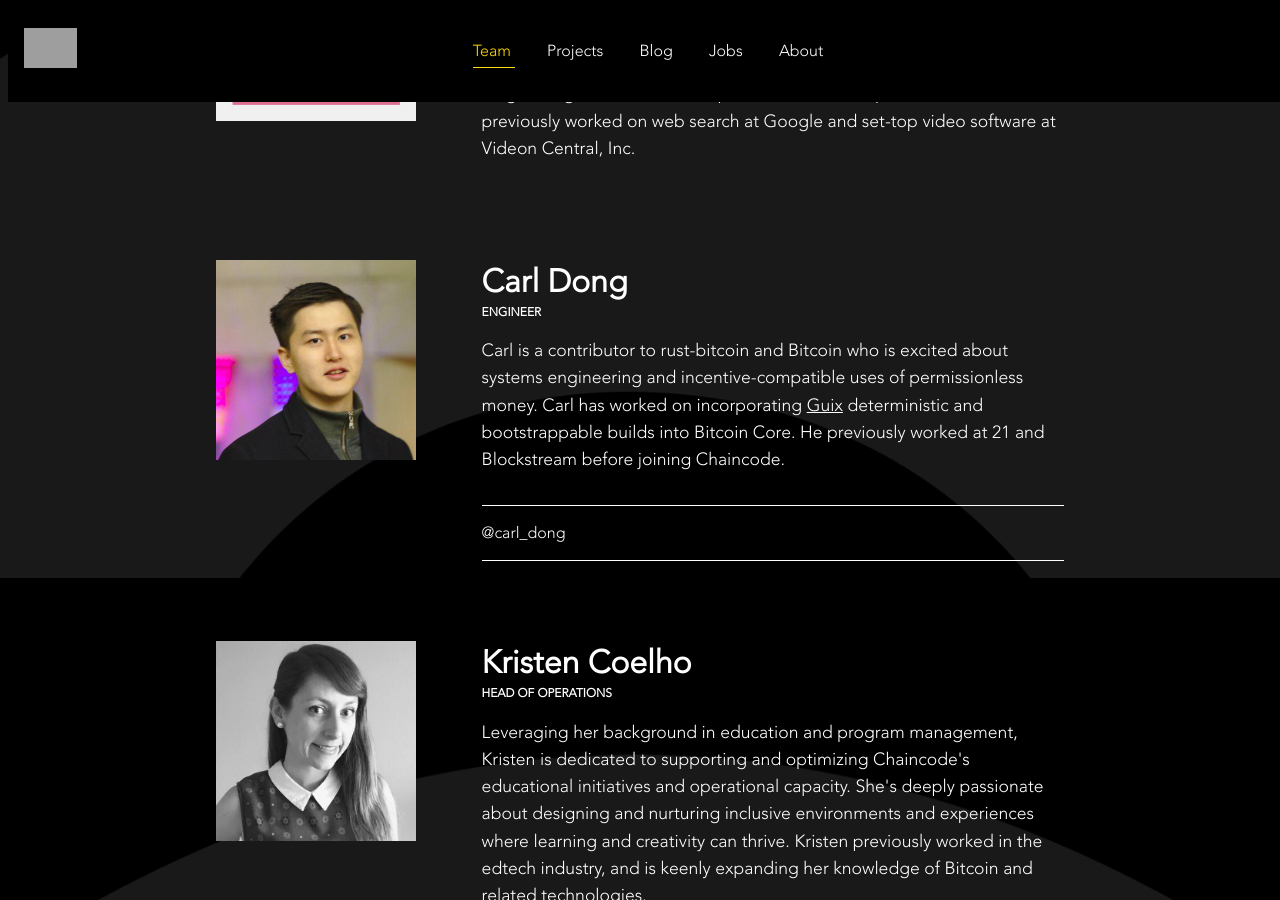
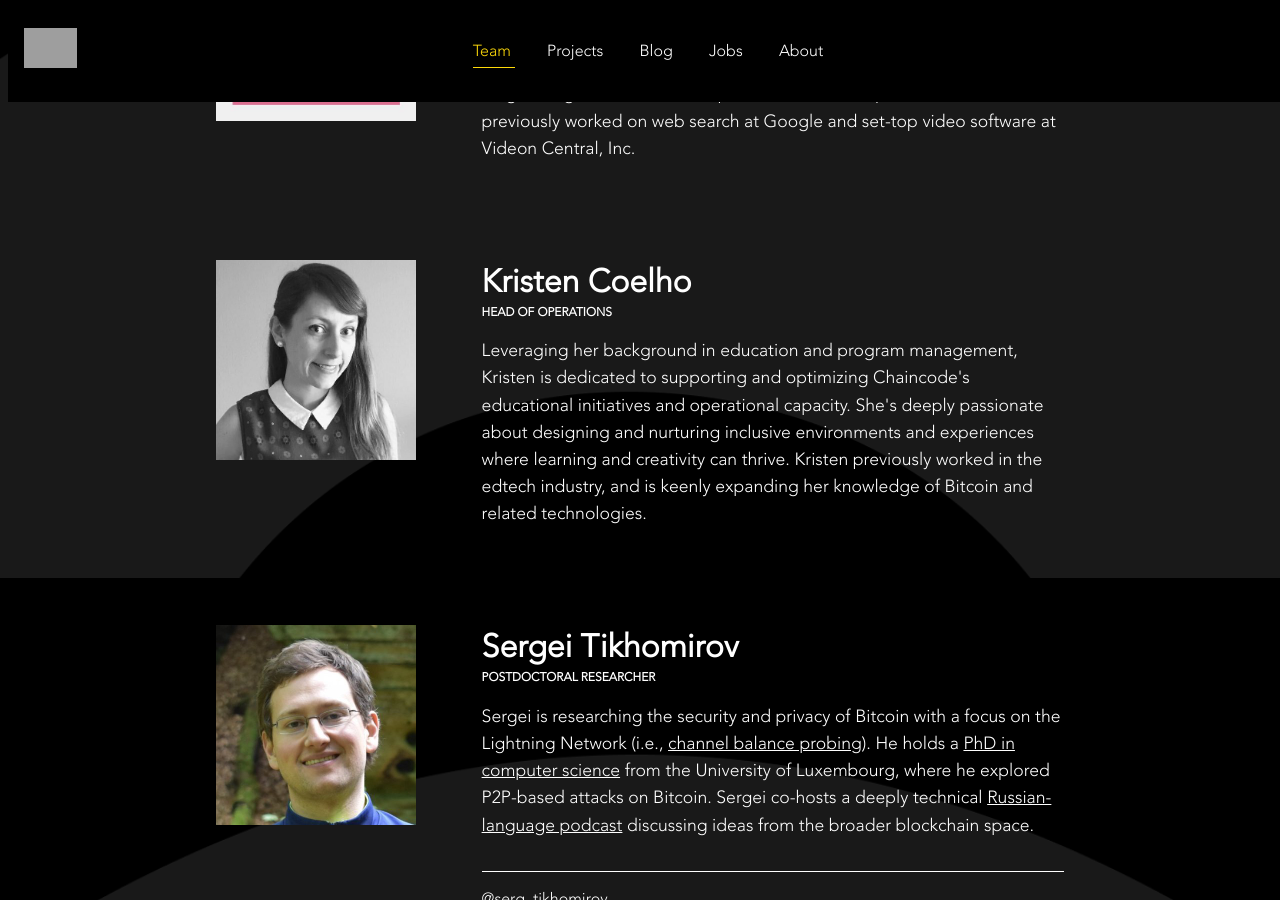
Before and after one commit to furszy/chaincodelabs.github.io, a Jekyll site: the page built from team.html, in a window 1280 px wide and 900 px high, scrolled down 2122 px. Built offline with Jekyll 4.4.1, drawn with Linux system fonts in a browser that asks for light colours; grey boxes are pictures that could not be loaded.

Commit message:
rm dongcarl (#57)

```diff
--- a/_data/team.yml
+++ b/_data/team.yml
@@ -31,13 +31,6 @@
   description: Russ has done a lot of work to help separate Bitcoin Core's node, wallet and GUI components. His work to introduce well-defined <a href="https://github.com/bitcoin/bitcoin/pull/10973" target="_blank" rel="noopener">node-wallet</a> and <a href="https://github.com/bitcoin/bitcoin/pull/10244" target="_blank" rel="noopener">node-GUI</a> has been merged to the project, and he continues to work on a long-term goal to <a href="https://github.com/bitcoin/bitcoin/pull/10102" target="_blank" rel="noopener">run the components in different processes</a>. Russ previously worked on web search at Google and set-top video software at Videon Central, Inc.
   image: assets/images/Russ.jpeg
   alt: Picture of Russ Yanofsky
-- name: Carl Dong
-  title: Engineer
-  description: Carl is a contributor to rust-bitcoin and Bitcoin who is excited about systems engineering and incentive-compatible uses of permissionless money. Carl has worked on incorporating <a href="https://guix.gnu.org/" target="_blank">Guix</a> deterministic and bootstrappable builds into Bitcoin Core. He previously worked at 21 and Blockstream before joining Chaincode.
-  social: "@carl_dong"
-  link: https://twitter.com/carl_dong
-  image: assets/images/Carl.jpeg
-  alt: Picture of Carl Dong
 - name: Kristen Coelho
   title: Head of Operations
   description: Leveraging her background in education and program management, Kristen is dedicated to supporting and optimizing Chaincode's educational initiatives and operational capacity. She's deeply passionate about designing and nurturing inclusive environments and experiences where learning and creativity can thrive. Kristen previously worked in the edtech industry, and is keenly expanding her knowledge of Bitcoin and related technologies.
```
